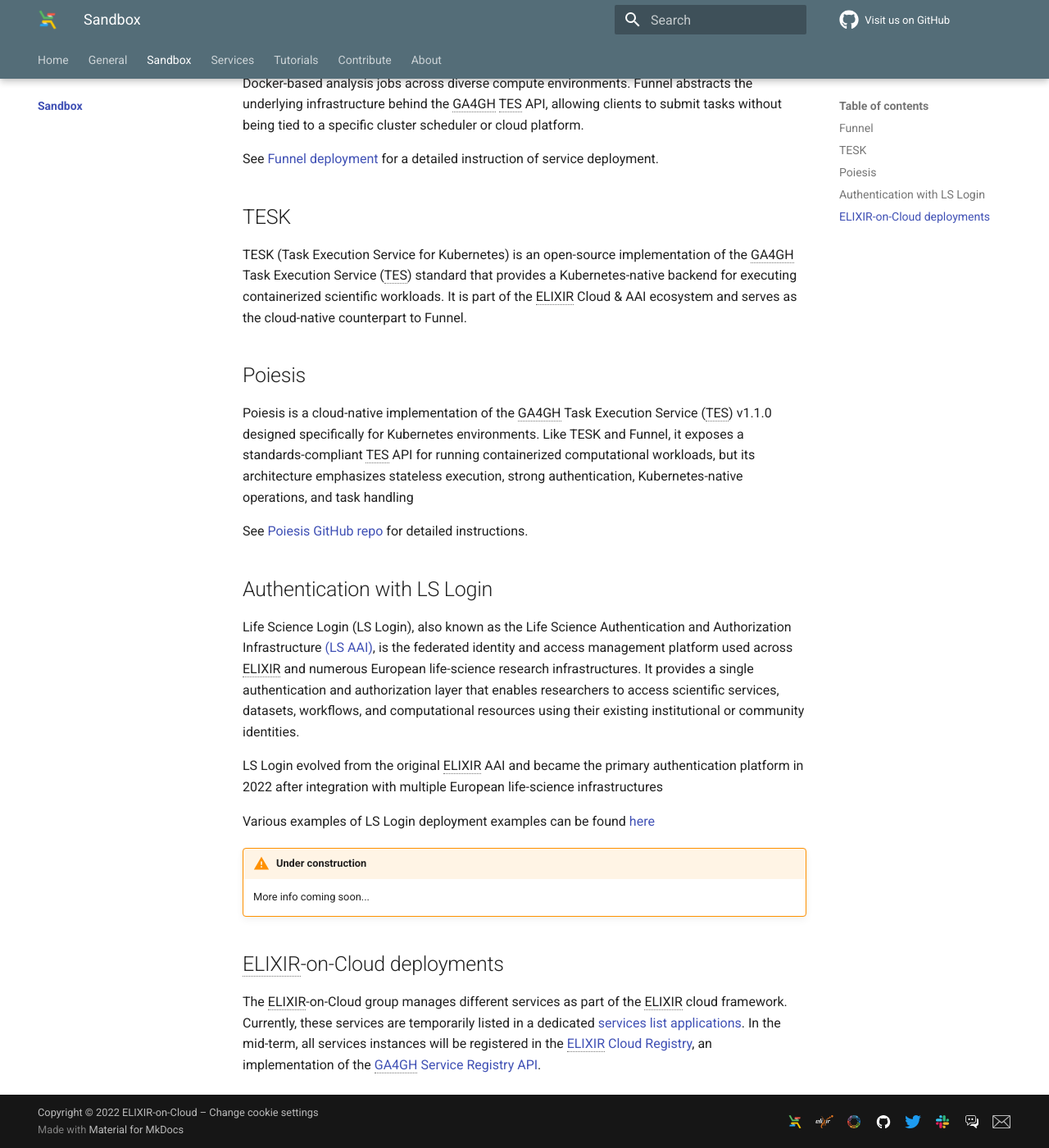
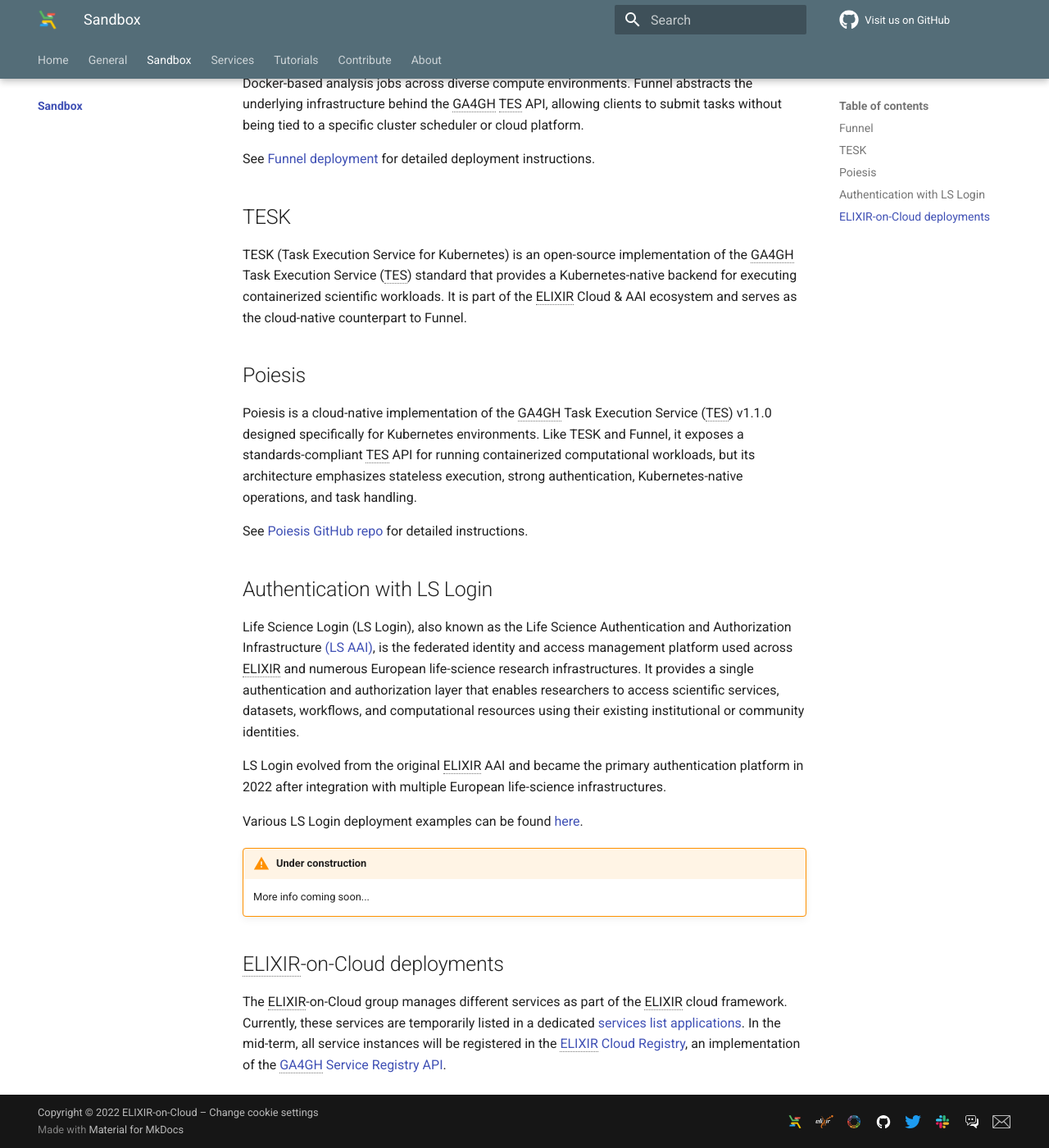
Before and after one commit to elixir-cloud-aai/elixir-cloud-aai.github.io, an MkDocs documentation site: the page built from docs/sandbox/index.md, in a window 1280 px wide and 1400 px high, scrolled down 558 px. Shown: the whole window at 82% size. Built offline with MkDocs 1.6.1 and Material for MkDocs 9.7.7, drawn with Linux system fonts in a browser that asks for light colours; comment, search, counter and statistics services are not loaded.

Commit message:
docs(sandbox): improve clarity and fix typos
Signed-off-by: Valentin Schneider-Lunitz <valentin.schneider-lunitz@charite.de>

```diff
--- a/docs/sandbox/index.md
+++ b/docs/sandbox/index.md
@@ -17,7 +17,7 @@
 Funnel abstracts the underlying infrastructure behind the GA4GH TES API, allowing clients to
 submit tasks without being tied to a specific cluster scheduler or cloud platform.
 
-See [Funnel deployment]( ../services/funnel.md) for a detailed instruction of service deployment.
+See [Funnel deployment](../services/funnel.md) for detailed deployment instructions.
 
 ## TESK
 TESK (Task Execution Service for Kubernetes) is an open-source implementation of the
@@ -30,16 +30,16 @@
 designed specifically for Kubernetes environments. Like TESK and Funnel, it exposes a
 standards-compliant TES API for running containerized computational workloads,
 but its architecture emphasizes stateless execution, strong authentication,
-Kubernetes-native operations, and task handling
+Kubernetes-native operations, and task handling.
 
 See [Poiesis GitHub repo](https://github.com/JaeAeich/poiesis) for detailed instructions.
 
 ## Authentication with LS Login
 Life Science Login (LS Login), also known as the Life Science Authentication and Authorization Infrastructure [(LS AAI)](https://elixir-europe.org/platforms/compute/aai), is the federated identity and access management platform used across ELIXIR and numerous European life-science research infrastructures. It provides a single authentication and authorization layer that enables researchers to access scientific services, datasets, workflows, and computational resources using their existing institutional or community identities.
 
-LS Login evolved from the original ELIXIR AAI and became the primary authentication platform in 2022 after integration with multiple European life-science infrastructures
+LS Login evolved from the original ELIXIR AAI and became the primary authentication platform in 2022 after integration with multiple European life-science infrastructures.
 
-Various examples of LS Login deployment examples can be found [here](../services/services_to_ls_aai.md)
+Various LS Login deployment examples can be found [here](../services/services_to_ls_aai.md).
 
 !!! warning "Under construction"
     More info coming soon...
@@ -49,6 +49,6 @@
 The ELIXIR-on-Cloud group manages different services as
 part of the ELIXIR cloud framework. Currently, these services are temporarily
 listed in a dedicated [services list applications][elixir-cloud-services]. In
-the mid-term, all services instances will be registered in the [ELIXIR Cloud
+the mid-term, all service instances will be registered in the [ELIXIR Cloud
 Registry][elixir-cloud-registry], an implementation of the [GA4GH Service
 Registry API][ga4gh-service-registry].
```
